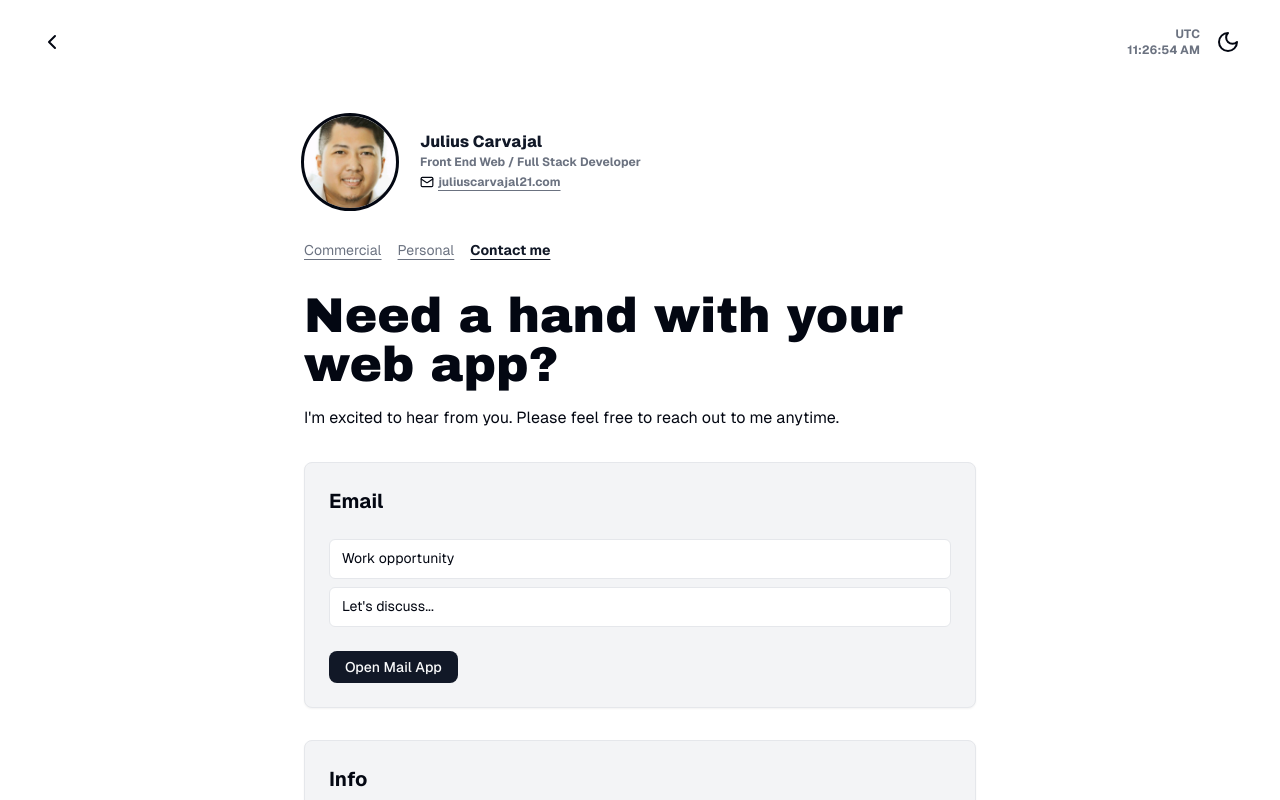
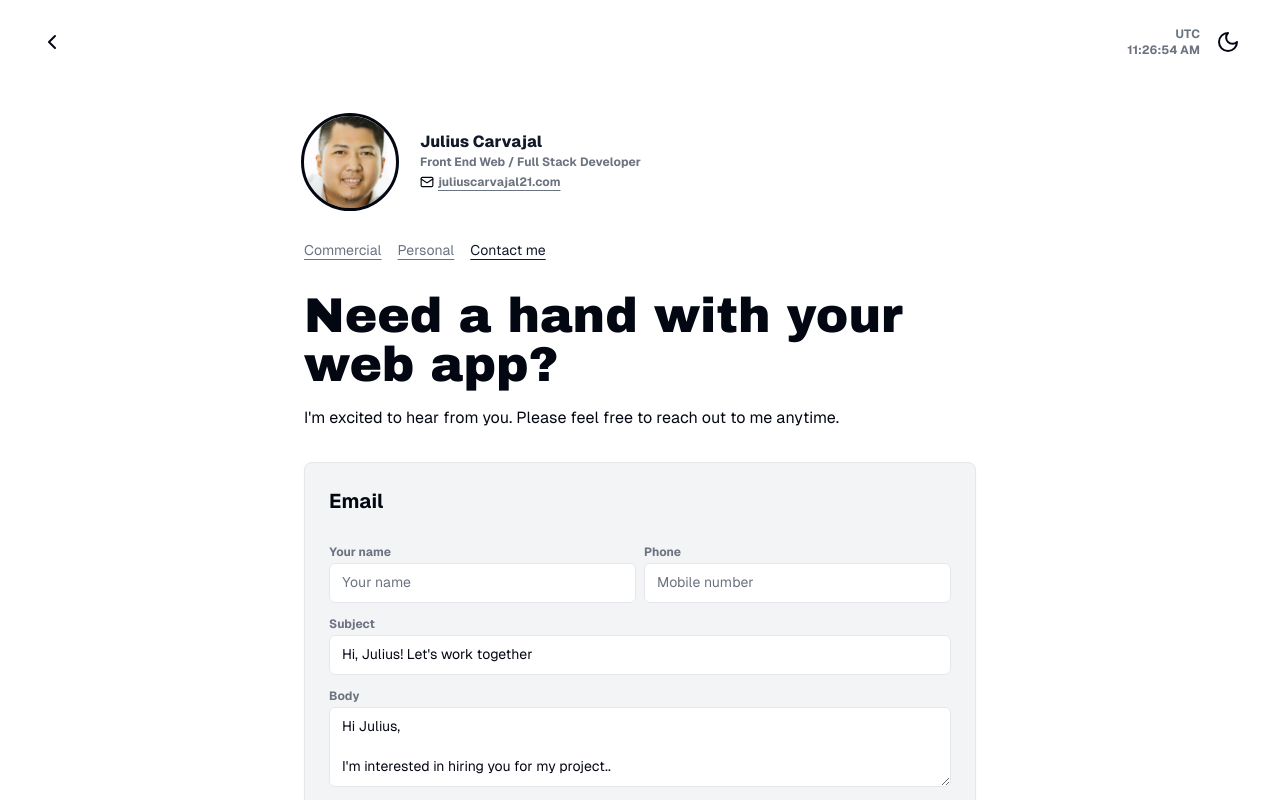
Before and after one commit to juliuscarvajal/next-cv, a Next.js app: page /projects/contact in a window 1280 px wide. Shown: the top 800 px of the page. Built offline with nearby package versions, Linux system fonts and the light colour scheme.

Commit message:
fix: [HP-0] ci

```diff
--- a/package.json
+++ b/package.json
@@ -13,6 +13,7 @@
     "@radix-ui/react-aspect-ratio": "^1.1.0",
     "@radix-ui/react-avatar": "^1.1.1",
     "@radix-ui/react-dialog": "^1.1.2",
+    "@radix-ui/react-label": "^2.1.0",
     "@radix-ui/react-separator": "^1.1.0",
     "@radix-ui/react-slot": "^1.1.0",
     "@radix-ui/react-tooltip": "^1.1.3",
--- a/src/components/mailer.tsx
+++ b/src/components/mailer.tsx
@@ -1,30 +1,95 @@
 "use client";
 
-import { useState } from "react";
+import { useCallback, useState } from "react";
 import { Input } from "./ui/input";
 import { Button } from "./ui/button";
+import { Textarea } from "./ui/textarea";
+import { Label } from "./ui/label";
+import { profileCopyText } from "@/constants/profile";
 
 export const Mailer = () => {
-  const [subject, setSubject] = useState("Work opportunity");
-  const [body, setBody] = useState("Let's discuss...");
+  const [name, setName] = useState("");
+  const [phone, setPhone] = useState("");
+  const defaultSubject = "Hi, Julius! Let's work together";
+  const [subject, setSubject] = useState(defaultSubject);
+  const [body, setBody] = useState(
+    `Hi Julius,\n\nI'm interested in hiring you for my project.`
+  );
+
+  const bodyWithOtherInfo = useCallback(
+    (value: string) =>
+      `${value}.\n${name ? `\nMy name is ${name}.\n` : ""}${
+        phone ? `\nYou can reach me at ${phone}.\n` : ""
+      }\nLooking forward to hearing from you soon!`,
+    [name, phone]
+  );
   return (
     <div className="space-y-6">
       <div className="space-y-2">
+        <div className="flex gap-2">
+          <div className="w-full">
+            <Label
+              className="font-bold text-xs text-muted-foreground"
+              htmlFor="name"
+            >
+              Your name
+            </Label>
             <Input
+              id="name"
+              placeholder="Your name"
+              onChange={(e) => setName(e.target.value)}
+            />
+          </div>
+          <div className="w-full">
+            <Label
+              className="font-bold text-xs text-muted-foreground"
+              htmlFor="phone"
+            >
+              Phone
+            </Label>
+            <Input
+              id="phone"
+              placeholder="Mobile number"
+              type="tel"
+              onChange={(e) => setPhone(e.target.value)}
+            />
+          </div>
+        </div>
+        <div>
+          <Label
+            className="font-bold text-xs text-muted-foreground"
+            htmlFor="subject"
+          >
+            Subject
+          </Label>
+          <Input
+            id="subject"
             placeholder="Subject"
-          defaultValue="Work opportunity"
+            defaultValue={defaultSubject}
             onChange={(e) => setSubject(e.target.value)}
           />
-        <Input
+        </div>
+        <div>
+          <Label
+            className="font-bold text-xs text-muted-foreground"
+            htmlFor="body"
+          >
+            Body
+          </Label>
+          <Textarea
+            id="body"
             placeholder="Body"
-          defaultValue="Let's discuss..."
+            value={bodyWithOtherInfo(body)}
             onChange={(e) => setBody(e.target.value)}
           />
+        </div>
       </div>
       <div className="flex gap-2">
         <Button size="sm">
           <a
-            href={`mailto:juliuscarvajal21@gmail.com?subject=${subject}&body=${body}`}
+            href={`mailto:${
+              profileCopyText.altEmail
+            }?subject=${subject}&body=${bodyWithOtherInfo(body)}`}
           >
             Open Mail App
           </a>
--- a/src/components/nav-link.tsx
+++ b/src/components/nav-link.tsx
@@ -15,10 +15,11 @@ export const NavLink = ({
 }) => {
   const pathname = usePathname();
   const isActive = pathname === href;
-  const activeClasses = isActive
-    ? "text-accent-foreground font-bold"
-    : "text-muted-foreground";
   const isInternal = href.toString().startsWith("/");
+  const activeClasses =
+    isActive || !isInternal
+      ? "text-accent-foreground"
+      : "text-muted-foreground";
   const linkTarget = target || (isInternal ? undefined : "_blank");
   return (
     <Link
--- /dev/null
+++ b/src/components/ui/label.tsx
@@ -0,0 +1,26 @@
+"use client"
+
+import * as React from "react"
+import * as LabelPrimitive from "@radix-ui/react-label"
+import { cva, type VariantProps } from "class-variance-authority"
+
+import { cn } from "@/lib/utils"
+
+const labelVariants = cva(
+  "text-sm font-medium leading-none peer-disabled:cursor-not-allowed peer-disabled:opacity-70"
+)
+
+const Label = React.forwardRef<
+  React.ElementRef<typeof LabelPrimitive.Root>,
+  React.ComponentPropsWithoutRef<typeof LabelPrimitive.Root> &
+    VariantProps<typeof labelVariants>
+>(({ className, ...props }, ref) => (
+  <LabelPrimitive.Root
+    ref={ref}
+    className={cn(labelVariants(), className)}
+    {...props}
+  />
+))
+Label.displayName = LabelPrimitive.Root.displayName
+
+export { Label }
--- /dev/null
+++ b/src/components/ui/textarea.tsx
@@ -0,0 +1,24 @@
+import * as React from "react"
+
+import { cn } from "@/lib/utils"
+
+export interface TextareaProps
+  extends React.TextareaHTMLAttributes<HTMLTextAreaElement> {}
+
+const Textarea = React.forwardRef<HTMLTextAreaElement, TextareaProps>(
+  ({ className, ...props }, ref) => {
+    return (
+      <textarea
+        className={cn(
+          "flex min-h-[80px] w-full rounded-md border border-input bg-background px-3 py-2 text-sm ring-offset-background placeholder:text-muted-foreground focus-visible:outline-none focus-visible:ring-2 focus-visible:ring-ring focus-visible:ring-offset-2 disabled:cursor-not-allowed disabled:opacity-50",
+          className
+        )}
+        ref={ref}
+        {...props}
+      />
+    )
+  }
+)
+Textarea.displayName = "Textarea"
+
+export { Textarea }
--- a/src/constants/profile.ts
+++ b/src/constants/profile.ts
@@ -2,4 +2,5 @@ export const profileCopyText = {
   name: "Julius Carvajal",
   title: "Front End Web / Full Stack Developer",
   email: "juliuscarvajal21.com",
+  altEmail: "admin@webarchi.tech",
 };
--- a/src/constants/projects.ts
+++ b/src/constants/projects.ts
@@ -18,9 +18,11 @@ export const projects: Array<Project> = [
     descriptions: [
       "SubHub is a subscription management platform that allows users to manage, track and cancel their subscriptions in one.",
       `It is a "world first" to streamline "subscription fatigue" by having the telco as the single payment method for all your streaming services.`,
+      "I have architected the front end web app from scratch using Next.js within an NX Monorepo.",
+      "I have been leading the front end development ever since.",
     ],
     cta: {
-      label: "Go to SubHub",
+      label: "Go to SubHub (geo-blocked outside Australia)",
       href: "https://subhub.com.au",
     },
   },
```
Also changed, not shown: 1 other file (tests, documents, lock files or other folders). Lines whose indentation alone changed are shown as unchanged.
